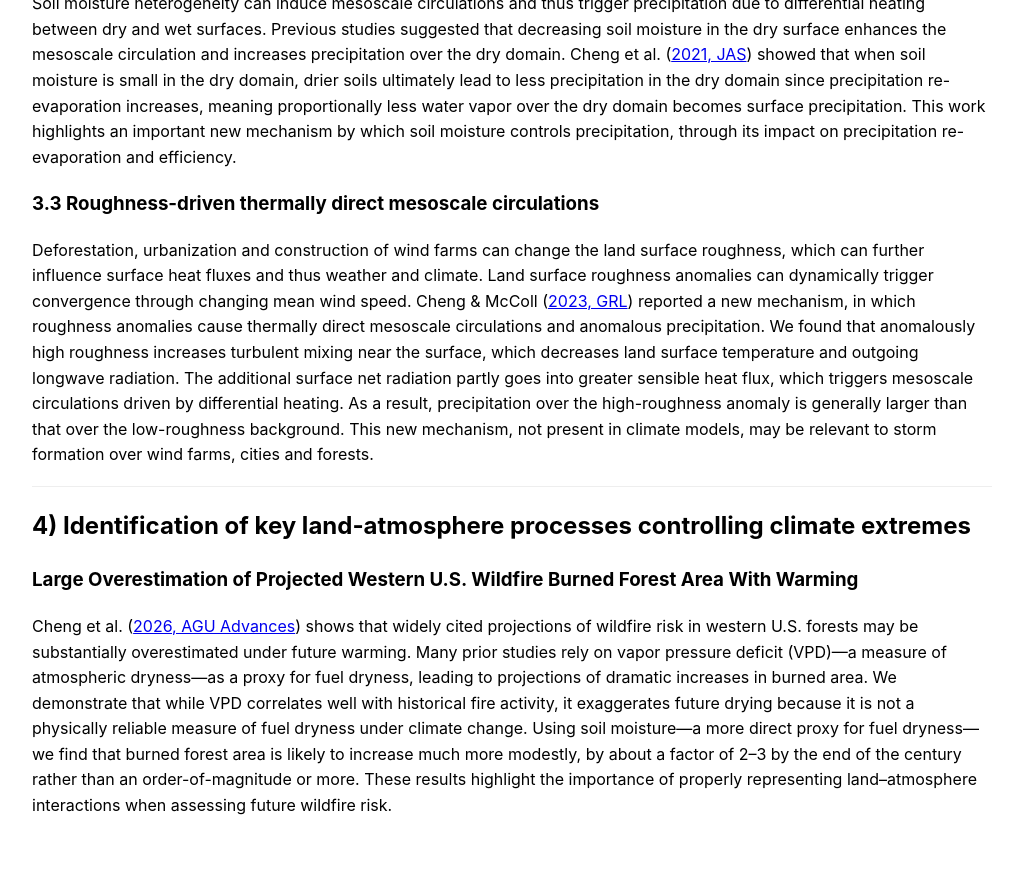
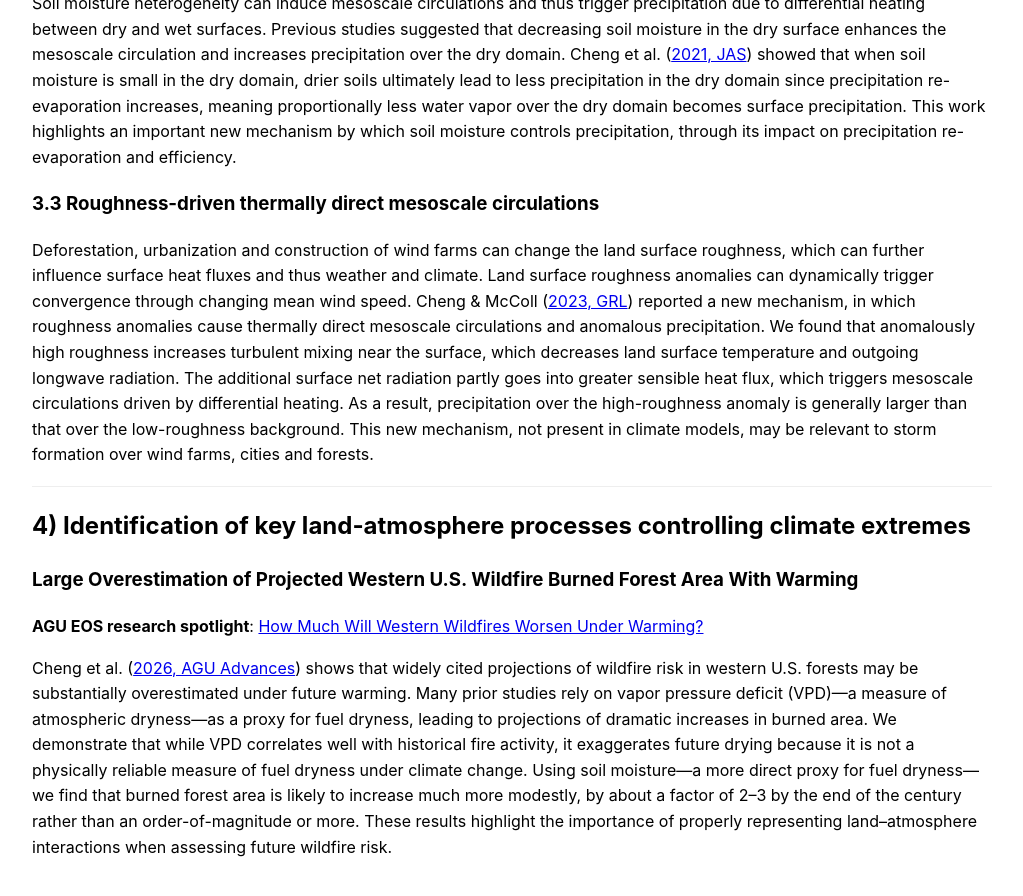
Before and after one commit to yc2965/yc2965.github.io, a Jekyll site: the page built from research.md, in a window 1280 px wide and 900 px high, scrolled down 2471 px. Shown: the top 896 px of the window, without its empty margins (128-1151 px from the left). Built offline with Jekyll 4.4.1, drawn with Linux system fonts in a browser that asks for light colours; our own code applies the rules of GitHub Pages for plain Markdown files; before the commit the page ends 3330 px from its top, so only the background shows below that.

Commit message:
Update research.md

```diff
--- a/research.md
+++ b/research.md
@@ -61,4 +61,6 @@ Deforestation, urbanization and construction of wind farms can change the land s
 
 ## 4) Identification of key land-atmosphere processes controlling climate extremes
 ### Large Overestimation of Projected Western U.S. Wildfire Burned Forest Area With Warming
+**AGU EOS research spotlight**: [How Much Will Western Wildfires Worsen Under Warming?](https://eos.org/research-spotlights/how-much-will-western-wildfires-worsen-under-warming)
+
 Cheng et al. ([2026, AGU Advances](https://doi.org/10.1029/2026AV002350)) shows that widely cited projections of wildfire risk in western U.S. forests may be substantially overestimated under future warming. Many prior studies rely on vapor pressure deficit (VPD)—a measure of atmospheric dryness—as a proxy for fuel dryness, leading to projections of dramatic increases in burned area. We demonstrate that while VPD correlates well with historical fire activity, it exaggerates future drying because it is not a physically reliable measure of fuel dryness under climate change. Using soil moisture—a more direct proxy for fuel dryness—we find that burned forest area is likely to increase much more modestly, by about a factor of 2–3 by the end of the century rather than an order-of-magnitude or more. These results highlight the importance of properly representing land–atmosphere interactions when assessing future wildfire risk.
```
